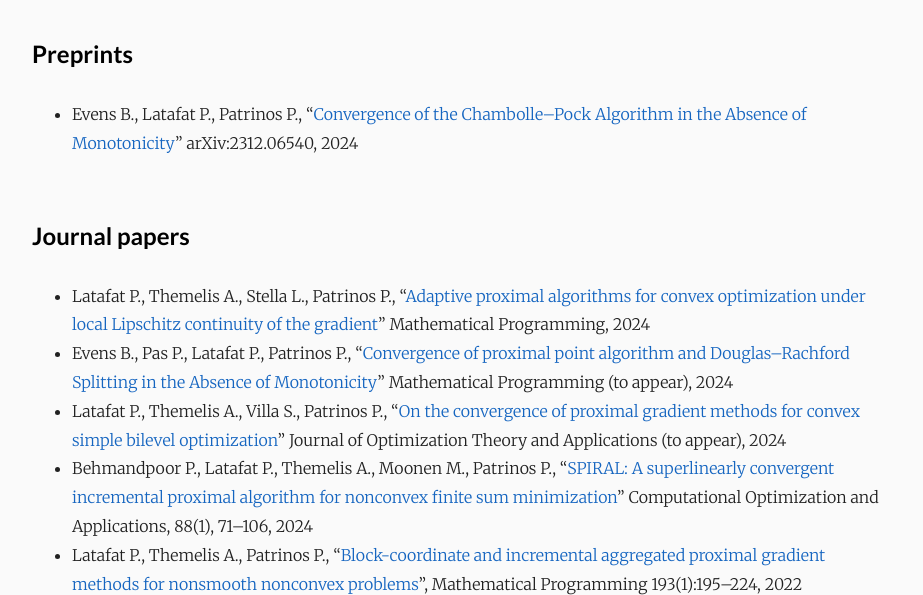
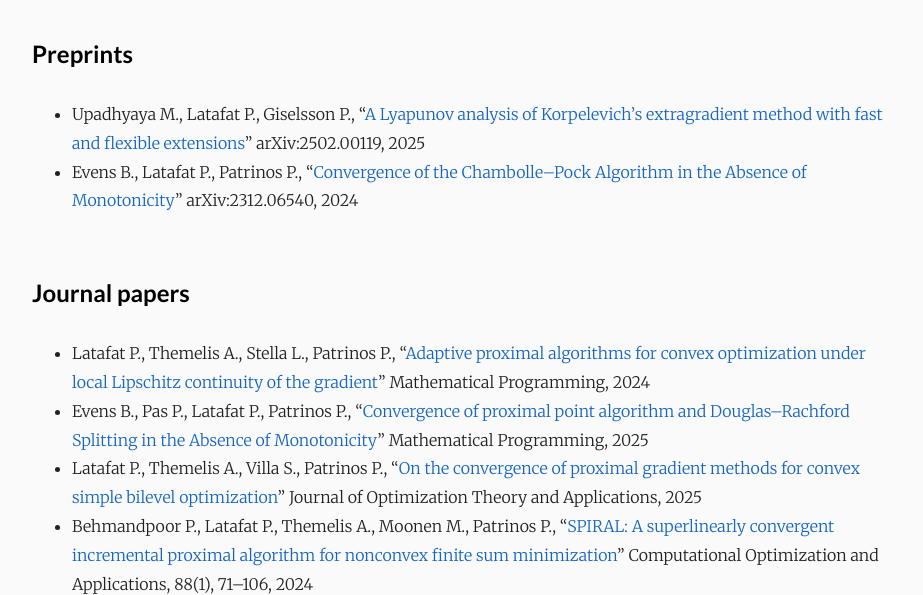
Before and after one commit to pylat/pylat.github.io, a plain HTML site: page publications/index.html in a window 1280 px wide. Shown: the part 210-805 px from the top of the page, without its empty margins (178-1101 px from the left). Drawn offline with nearby package versions, Linux system fonts and the light colour scheme.

Commit message:
updated pubs

```diff
--- a/index.xml
+++ b/index.xml
@@ -35,7 +35,7 @@ Contact information: email: puya.latafat[at]kuleuven[dot]be</description>
       <pubDate>Mon, 01 Jan 0001 00:00:00 +0000</pubDate>
 
       <guid>https://pylat.github.io/publications/</guid>
-      <description>Preprints  Evens B., Latafat P., Patrinos P., &amp;ldquo;Convergence of the Chambolle&amp;ndash;Pock Algorithm in the Absence of Monotonicity&amp;rdquo; arXiv:2312.06540, 2024  Journal papers  Latafat P., Themelis A., Stella L., Patrinos P., &amp;ldquo;Adaptive proximal algorithms for convex optimization under local Lipschitz continuity of the gradient&amp;rdquo; Mathematical Programming, 2024 Evens B., Pas P., Latafat P., Patrinos P., &amp;ldquo;Convergence of proximal point algorithm and Douglas&amp;ndash;Rachford Splitting in the Absence of Monotonicity&amp;rdquo; Mathematical Programming (to appear), 2024 Latafat P.</description>
+      <description>Preprints  Upadhyaya M., Latafat P., Giselsson P., &amp;ldquo;A Lyapunov analysis of Korpelevich&amp;rsquo;s extragradient method with fast and flexible extensions&amp;rdquo; arXiv:2502.00119, 2025 Evens B., Latafat P., Patrinos P., &amp;ldquo;Convergence of the Chambolle&amp;ndash;Pock Algorithm in the Absence of Monotonicity&amp;rdquo; arXiv:2312.06540, 2024  Journal papers  Latafat P., Themelis A., Stella L., Patrinos P., &amp;ldquo;Adaptive proximal algorithms for convex optimization under local Lipschitz continuity of the gradient&amp;rdquo; Mathematical Programming, 2024 Evens B., Pas P.</description>
     </item>
 
     <item>
--- a/publications/index.html
+++ b/publications/index.html
@@ -7,17 +7,17 @@
     <meta http-equiv="Content-Language" content="en">
 
     <meta name="author" content="Puya Latafat">
-    <meta name="description" content="Preprints  Evens B., Latafat P., Patrinos P., &ldquo;Convergence of the Chambolle&ndash;Pock Algorithm in the Absence of Monotonicity&rdquo; arXiv:2312.06540, 2024  Journal papers  Latafat P., Themelis A., Stella L., Patrinos P., &ldquo;Adaptive proximal algorithms for convex optimization under local Lipschitz continuity of the gradient&rdquo; Mathematical Programming, 2024 Evens B., Pas P., Latafat P., Patrinos P., &ldquo;Convergence of proximal point algorithm and Douglas&ndash;Rachford Splitting in the Absence of Monotonicity&rdquo; Mathematical Programming (to appear), 2024 Latafat P.">
+    <meta name="description" content="Preprints  Upadhyaya M., Latafat P., Giselsson P., &ldquo;A Lyapunov analysis of Korpelevich&rsquo;s extragradient method with fast and flexible extensions&rdquo; arXiv:2502.00119, 2025 Evens B., Latafat P., Patrinos P., &ldquo;Convergence of the Chambolle&ndash;Pock Algorithm in the Absence of Monotonicity&rdquo; arXiv:2312.06540, 2024  Journal papers  Latafat P., Themelis A., Stella L., Patrinos P., &ldquo;Adaptive proximal algorithms for convex optimization under local Lipschitz continuity of the gradient&rdquo; Mathematical Programming, 2024 Evens B., Pas P.">
     <meta name="keywords" content="optimization, machine learning">
 
 
 
     <meta name="twitter:card" content="summary"/>
 <meta name="twitter:title" content="Publications"/>
-<meta name="twitter:description" content="Preprints  Evens B., Latafat P., Patrinos P., &ldquo;Convergence of the Chambolle&ndash;Pock Algorithm in the Absence of Monotonicity&rdquo; arXiv:2312.06540, 2024  Journal papers  Latafat P., Themelis A., Stella L., Patrinos P., &ldquo;Adaptive proximal algorithms for convex optimization under local Lipschitz continuity of the gradient&rdquo; Mathematical Programming, 2024 Evens B., Pas P., Latafat P., Patrinos P., &ldquo;Convergence of proximal point algorithm and Douglas&ndash;Rachford Splitting in the Absence of Monotonicity&rdquo; Mathematical Programming (to appear), 2024 Latafat P."/>
+<meta name="twitter:description" content="Preprints  Upadhyaya M., Latafat P., Giselsson P., &ldquo;A Lyapunov analysis of Korpelevich&rsquo;s extragradient method with fast and flexible extensions&rdquo; arXiv:2502.00119, 2025 Evens B., Latafat P., Patrinos P., &ldquo;Convergence of the Chambolle&ndash;Pock Algorithm in the Absence of Monotonicity&rdquo; arXiv:2312.06540, 2024  Journal papers  Latafat P., Themelis A., Stella L., Patrinos P., &ldquo;Adaptive proximal algorithms for convex optimization under local Lipschitz continuity of the gradient&rdquo; Mathematical Programming, 2024 Evens B., Pas P."/>
 
     <meta property="og:title" content="Publications" />
-<meta property="og:description" content="Preprints  Evens B., Latafat P., Patrinos P., &ldquo;Convergence of the Chambolle&ndash;Pock Algorithm in the Absence of Monotonicity&rdquo; arXiv:2312.06540, 2024  Journal papers  Latafat P., Themelis A., Stella L., Patrinos P., &ldquo;Adaptive proximal algorithms for convex optimization under local Lipschitz continuity of the gradient&rdquo; Mathematical Programming, 2024 Evens B., Pas P., Latafat P., Patrinos P., &ldquo;Convergence of proximal point algorithm and Douglas&ndash;Rachford Splitting in the Absence of Monotonicity&rdquo; Mathematical Programming (to appear), 2024 Latafat P." />
+<meta property="og:description" content="Preprints  Upadhyaya M., Latafat P., Giselsson P., &ldquo;A Lyapunov analysis of Korpelevich&rsquo;s extragradient method with fast and flexible extensions&rdquo; arXiv:2502.00119, 2025 Evens B., Latafat P., Patrinos P., &ldquo;Convergence of the Chambolle&ndash;Pock Algorithm in the Absence of Monotonicity&rdquo; arXiv:2312.06540, 2024  Journal papers  Latafat P., Themelis A., Stella L., Patrinos P., &ldquo;Adaptive proximal algorithms for convex optimization under local Lipschitz continuity of the gradient&rdquo; Mathematical Programming, 2024 Evens B., Pas P." />
 <meta property="og:type" content="article" />
 <meta property="og:url" content="https://pylat.github.io/publications/" />
 
@@ -113,14 +113,15 @@
 
     <h3 id="preprints">Preprints</h3>
 <ul>
+<li>Upadhyaya M., Latafat P., Giselsson P., &ldquo;<a href="https://arxiv.org/abs/2502.00119">A Lyapunov analysis of Korpelevich&rsquo;s extragradient method with fast and flexible extensions</a>&rdquo; arXiv:2502.00119, 2025</li>
 <li>Evens B., Latafat P., Patrinos P., &ldquo;<a href="https://arxiv.org/abs/2312.06540">Convergence of the Chambolle&ndash;Pock Algorithm in the Absence of Monotonicity</a>&rdquo; arXiv:2312.06540, 2024</li>
 </ul>
 <h3 id="journal-papers">Journal papers</h3>
 <ul>
 <li>Latafat P., Themelis A., Stella L., Patrinos P., &ldquo;<a href="https://link.springer.com/article/10.1007/s10107-024-02143-7">Adaptive proximal algorithms for convex optimization under local Lipschitz continuity of the gradient</a>&rdquo; Mathematical Programming, 2024</li>
-<li>Evens B., Pas P., Latafat P., Patrinos P., &ldquo;<a href="https://arxiv.org/abs/2305.03605">Convergence of proximal point algorithm and Douglas&ndash;Rachford Splitting in the Absence of Monotonicity</a>&rdquo; Mathematical Programming (to appear), 2024</li>
-<li>Latafat P., Themelis A., Villa S., Patrinos P., &ldquo;<a href="https://arxiv.org/abs/2305.03559">On the convergence of proximal gradient methods for convex
-simple bilevel optimization</a>&rdquo; Journal of Optimization Theory and Applications (to appear), 2024</li>
+<li>Evens B., Pas P., Latafat P., Patrinos P., &ldquo;<a href="https://link.springer.com/article/10.1007/s10107-024-02182-0">Convergence of proximal point algorithm and Douglas&ndash;Rachford Splitting in the Absence of Monotonicity</a>&rdquo; Mathematical Programming, 2025</li>
+<li>Latafat P., Themelis A., Villa S., Patrinos P., &ldquo;<a href="https://link.springer.com/article/10.1007/s10957-024-02564-6">On the convergence of proximal gradient methods for convex
+simple bilevel optimization</a>&rdquo; Journal of Optimization Theory and Applications, 2025</li>
 <li>Behmandpoor P., Latafat P., Themelis A., Moonen M., Patrinos P., &ldquo;<a href="https://arxiv.org/abs/2207.08195">SPIRAL: A superlinearly convergent incremental proximal algorithm for nonconvex finite sum minimization</a>&rdquo; Computational Optimization and Applications, 88(1), 71–106, 2024</li>
 <li>Latafat P., Themelis A., Patrinos P., &ldquo;<a href="https://link.springer.com/article/10.1007/s10107-020-01599-7">Block-coordinate and incremental aggregated proximal gradient methods for nonsmooth nonconvex problems</a>&rdquo;, Mathematical Programming 193(1):195–224, 2022</li>
 <li>Latafat P., Themelis A., Ahookhosh M., Patrinos P., &ldquo;<a href="https://epubs.siam.org/doi/abs/10.1137/21M140376X">Bregman Finito/MISO for nonconvex regularized finite sum minimization without Lipschitz gradient continuity</a>&rdquo;, SIAM Journal on Optimization 32(3):2230-2262, 2022</li>
@@ -164,7 +165,7 @@ simple bilevel optimization</a>&rdquo; Journal of Optimization Theory and Applic
 
           2020 -
 
-        2024
+        2025
          Puya Latafat
 
 
```
Also changed, not shown: 404.html (+1 -1 lines), about/index.html (+1 -1 lines), categories/index.html (+1 -1 lines), contact/index.html (+1 -1 lines), index.html (+1 -1 lines), software/index.html (+1 -1 lines), tags/index.html (+1 -1 lines).
